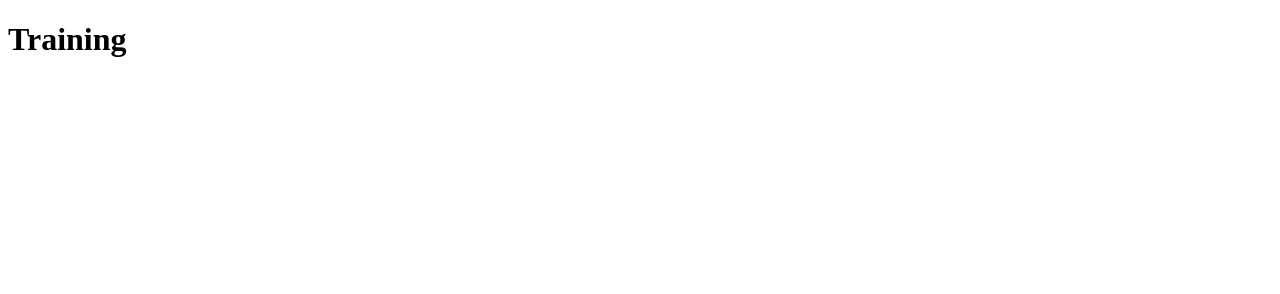
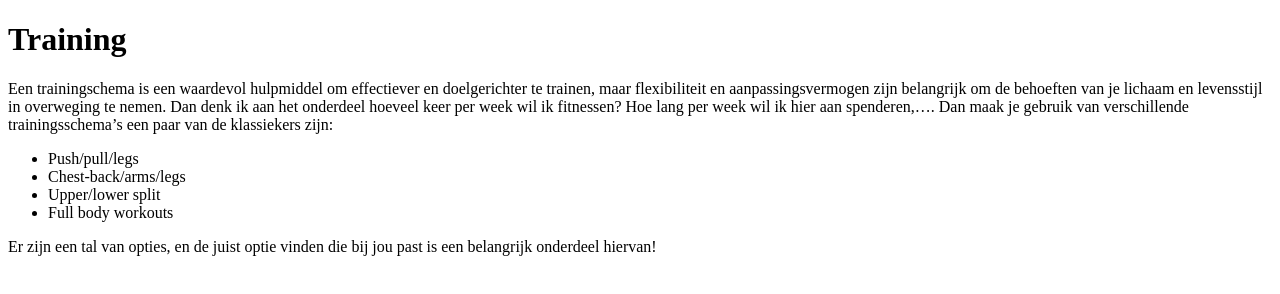
Before and after one commit to AP-SNB-Webtechnologie-intro/LLT-KevinConinckx, a plain HTML site: page Training.html in a window 1280 px wide. Drawn offline with Linux system fonts and the light colour scheme.

Commit message:
Deel 1 klaar, HTML is al een deel afgerond voor deel 2. Word bestand en afbeelding folder zijn voor deel 1

```diff
--- a/Training.html
+++ b/Training.html
@@ -7,6 +7,13 @@
     </header>
     <body>
         <h1>Training</h1>
-
+        <p>Een trainingschema is een waardevol hulpmiddel om effectiever en doelgerichter te trainen, maar flexibiliteit en aanpassingsvermogen zijn belangrijk om de behoeften van je lichaam en levensstijl in overweging te nemen. Dan denk ik aan het onderdeel hoeveel keer per week wil ik fitnessen? Hoe lang per week wil ik hier aan spenderen,…. Dan maak je gebruik van verschillende trainingsschema’s een paar van de klassiekers zijn: </p>
+        <ul>
+            <li>Push/pull/legs</li>
+            <li>Chest-back/arms/legs</li>
+            <li>Upper/lower split</li>
+            <li>Full body workouts</li>
+        </ul>
+        <p>Er zijn een tal van opties, en de juist optie vinden die bij jou past is een belangrijk onderdeel hiervan!</p>
     </body>
 </html>
```
Also changed, not shown: Recovery.html (+1 -0 lines), Voeding.html (+1 -1 lines), Voor&Nadelen.html (+2 -3 lines), Home page foto.webp (renamed from Group-Fitness-Class-Performing-A-Variety-Of-Exercises-1.webp), LLT-KevinConinckx Deel1/Foto's/Home page foto.webp (added), LLT-KevinConinckx Deel1/Foto's/Mentaal.png (added), LLT-KevinConinckx Deel1/Foto's/Selfie.jpeg (added), LLT-KevinConinckx Deel1/Foto's/Training.jpg (added), LLT-KevinConinckx Deel1/Foto's/Voor&Nadelen.jpg (added), LLT-KevinConinckx Deel1/Foto's/Welke-supplementen-heb-ik-nodig.png (added), LLT-KevinConinckx Deel1/Foto's/recovery.jpg (added), 4 other files.
